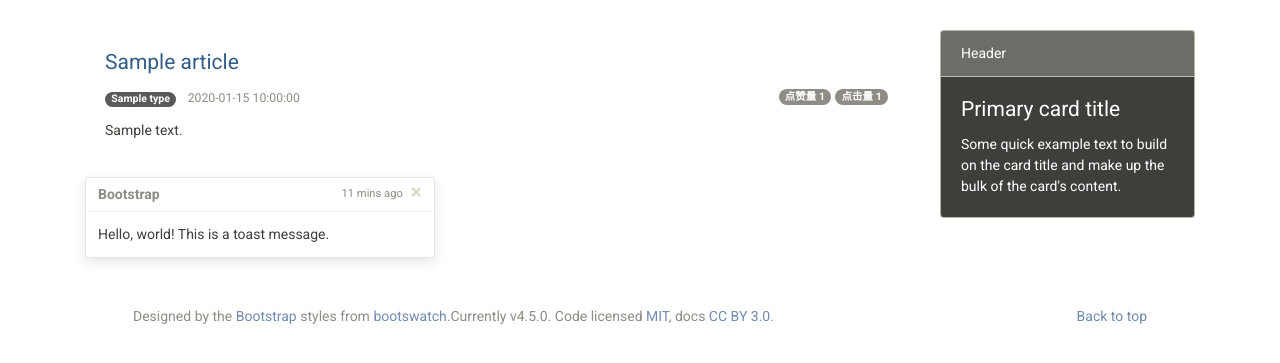
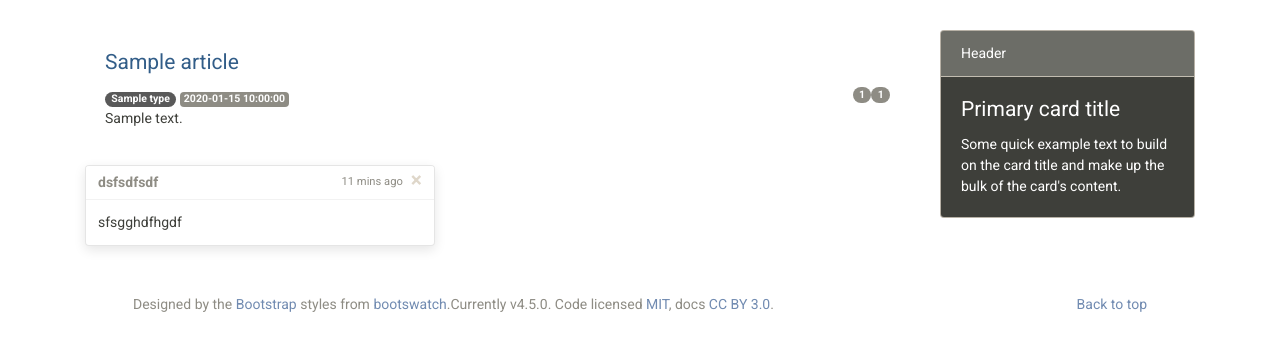
Before and after one commit to ChiaSang/MyBlog, a Flask app: page /post?pid=1 in a window 1280 px wide. Shown: the part 54-417 px from the top of the page. Run offline with Flask 2, Linux system fonts and the light colour scheme; tables that the repository leaves empty hold one stand-in row (values such as "Sample post"); some libraries are stand-ins or nearby versions.

Commit message:
2⃣️完善登入，注册功能，用户模型；添加个人信息，发博文页面；修正登入右上角的用户欢迎信息以及页面的样式风格。

```diff
--- a/static/style.css
+++ b/static/style.css
@@ -19,10 +19,10 @@ a:hover {
     color: #3a3d46;
 }
 
-#card-sub-info {
-    overflow: auto;
-    margin-bottom: 0.75rem;
-}
+/*#card-sub-info {*/
+/*    overflow: auto;*/
+/*    margin-bottom: 0.75rem;*/
+/*}*/
 
 #card-badge-pill {
     background-color: #595959;
--- a/templates/article/post.html
+++ b/templates/article/post.html
@@ -7,18 +7,36 @@
             {% if post %}
                 <div class="card-body">
                     <h4 class="card-title text-primary">{{ post.title }}</h4>
-                    <div id="card-sub-info"><span class="badge badge-pill"
-                                                  id="card-badge-pill">{{ post.article_type.type_name }}</span>
-                        <small class="text-muted form-control-sm">{{ post.create_time }}</small>
-                        {#                <span class="text-muted" style="display: inline-block;float: right">{{ comments.article|length }}</span>#}
-                        {#                <span class="text-muted" style="display: inline-block;float: right">{{ post. }}</span>#}
-                        <span class="badge badge-pill badge-secondary"
-                              style="display: inline-block;float: right;margin: 2px">点击量 {{ post.click_num }}</span>
-                        <span class="badge badge-pill badge-secondary"
-                              style="display: inline-block;float: right;margin: 2px">点赞量 {{ post.love_num }}</span>
+                    <div id="card-sub-info">
+                        <span class="badge badge-pill" id="card-badge-pill">{{ post.article_type.type_name }}</span>
+                        {#                        <small class="text-muted form-control-sm">{{ post.create_time }}</small>#}
+                        <span class="badge badge-secondary">{{ post.create_time }}</span>
+                        <span class="badge badge-pill badge-secondary" style="display: block;float: right">
+                        {{ post.click_num }}
+                        </span>
+                        <span class="badge badge-pill badge-secondary" style="display: block;float: right">
+                            {{ post.love_num }}
+                        </span>
                     </div>
                     <p>{{ post.content }}</p>
                 </div>
+
+
+                <div class="toast show" role="alert" aria-live="assertive" aria-atomic="true">
+                    <div class="toast-header">
+                        <strong class="mr-auto">dsfsdfsdf</strong>
+                        <small>11 mins ago</small>
+                        <button type="button" class="ml-2 mb-1 close" data-dismiss="toast" aria-label="Close">
+                            <span aria-hidden="true">&times;</span>
+                        </button>
+                    </div>
+                    <div class="toast-body">
+                        sfsgghdfhgdf
+                    </div>
+                </div>
+
+
+
             {% else %}
                 <div class="alert alert-dismissible alert-light">
                     <button type="button" class="close" data-dismiss="alert">&times;</button>
@@ -26,18 +44,6 @@
                 </div>
             {% endif %}
 
-            <div class="toast show" role="alert" aria-live="assertive" aria-atomic="true">
-                <div class="toast-header">
-                    <strong class="mr-auto">Bootstrap</strong>
-                    <small>11 mins ago</small>
-                    <button type="button" class="ml-2 mb-1 close" data-dismiss="toast" aria-label="Close">
-                        <span aria-hidden="true">&times;</span>
-                    </button>
-                </div>
-                <div class="toast-body">
-                    Hello, world! This is a toast message.
-                </div>
-            </div>
 
         </div>
 
```
